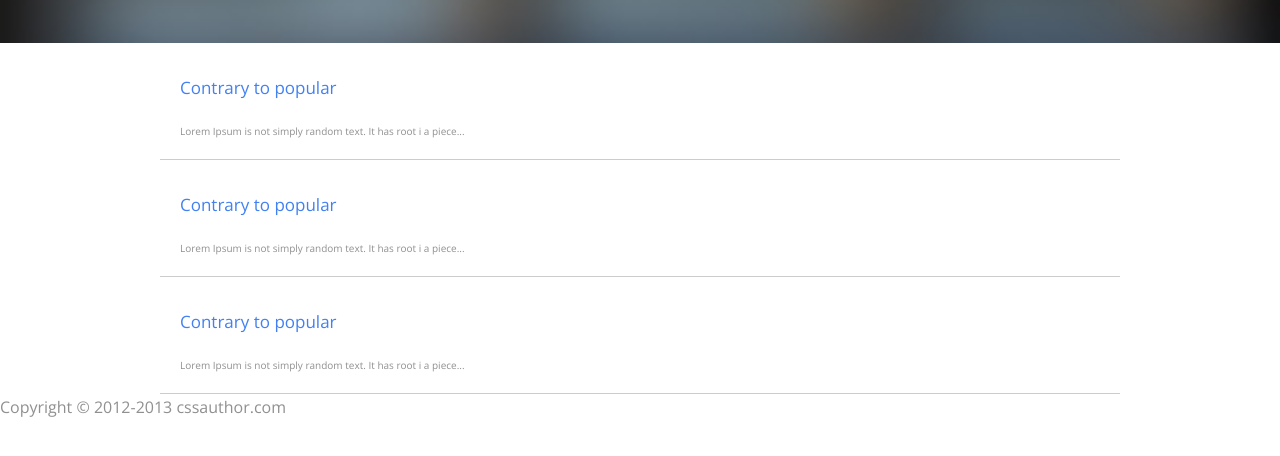
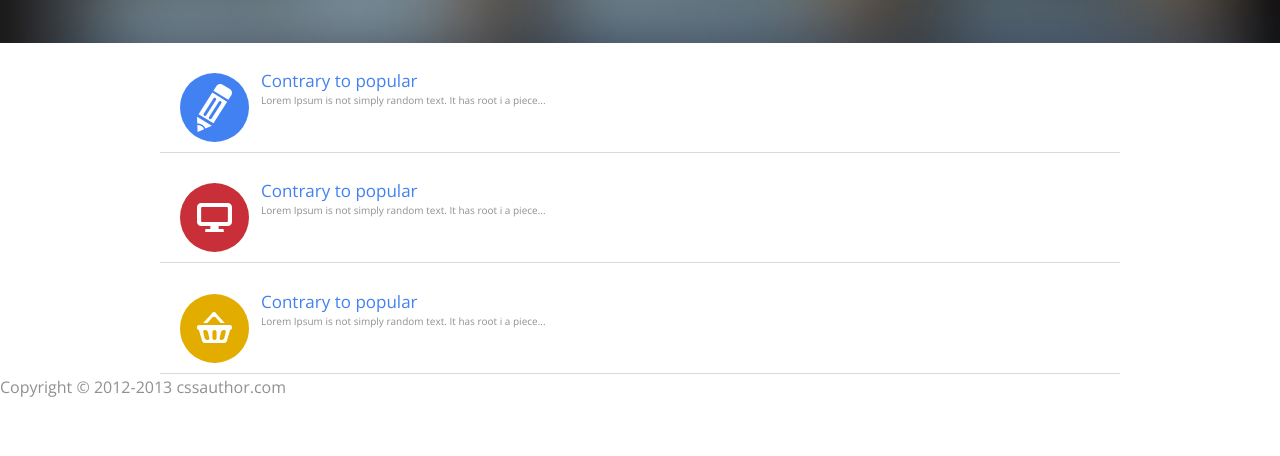
Before and after one commit to danekszy/prechu, a website: page site/index.html in a window 1280 px wide. Shown: the part 172-628 px from the top of the page. Drawn offline with nearby package versions, Linux system fonts and the light colour scheme; files that its build step writes are made by us from their sources.

Commit message:
Add icon component, add svg icons, adjust featured section

```diff
--- a/site/styles/components/_featured.scss
+++ b/site/styles/components/_featured.scss
@@ -9,8 +9,9 @@
 }
 
 .featured-element {
-  border-bottom: 1px solid rgba(#000, .2);
-  padding: 15px 20px;
+  @extend .clearfix;
+  border-bottom: 1px solid rgba(#000, .15);
+  padding: 15px 20px 5px 20px; //bottom is 5px because of weird design
 
   a {
     text-decoration: none;
@@ -21,9 +22,11 @@
   font-size: 17px;
   font-weight: 300;
   color: $brand-color-primary;
+  margin: .6em 0 0 0;
 }
 
 .featured-desc {
   font-size: 10px;
   color: $body-text-color;
+  line-height: 1.3;
 }
--- /dev/null
+++ b/site/styles/components/_icon.scss
@@ -0,0 +1,40 @@
+.icon {
+  background-size: 50%;
+  display: inline-block;
+  min-height: 16px;
+  min-width: 16px;
+  background-position: center;
+  background-repeat: no-repeat;
+}
+
+.icon-red {
+  background-color: $brand-color-red;
+}
+
+.icon-blue {
+  background-color: $brand-color-blue;
+}
+
+.icon-yellow {
+  background-color: $brand-color-yellow;
+}
+
+.featured-icon {
+  float: left;
+  border-radius: 100%;
+  height: 69px;
+  width: 69px;
+  margin: 5px 12px 5px 0;
+}
+
+.icon_screen {
+  background-image: url('/images/svg/icon-screen.svg');
+}
+
+.icon_pencil {
+  background-image: url('/images/svg/icon-pencil.svg');
+}
+
+.icon_basket {
+  background-image: url('/images/svg/icon-basket.svg');
+}
--- a/site/styles/main.scss
+++ b/site/styles/main.scss
@@ -12,3 +12,4 @@
 @import 'components/navdrawer';
 @import 'components/banner';
 @import 'components/featured';
+@import 'components/icon';
```
Also changed, not shown: site/images/jpg/cart.jpg (added), site/images/svg/hamburger.svg (deleted), site/images/svg/icon-basket.svg (added), site/images/svg/icon-check.svg (added), site/images/svg/icon-hamburger.svg (added), site/images/svg/icon-pencil.svg (added), site/images/svg/icon-screen.svg (added).
